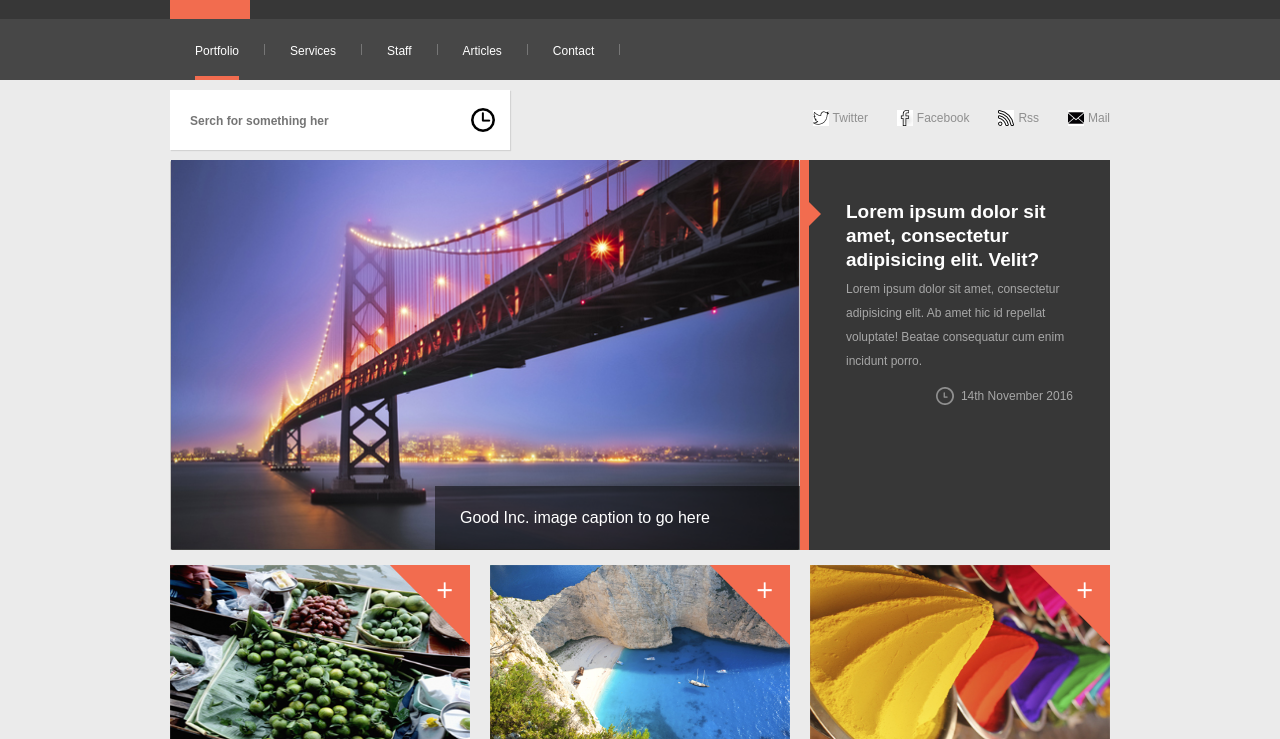
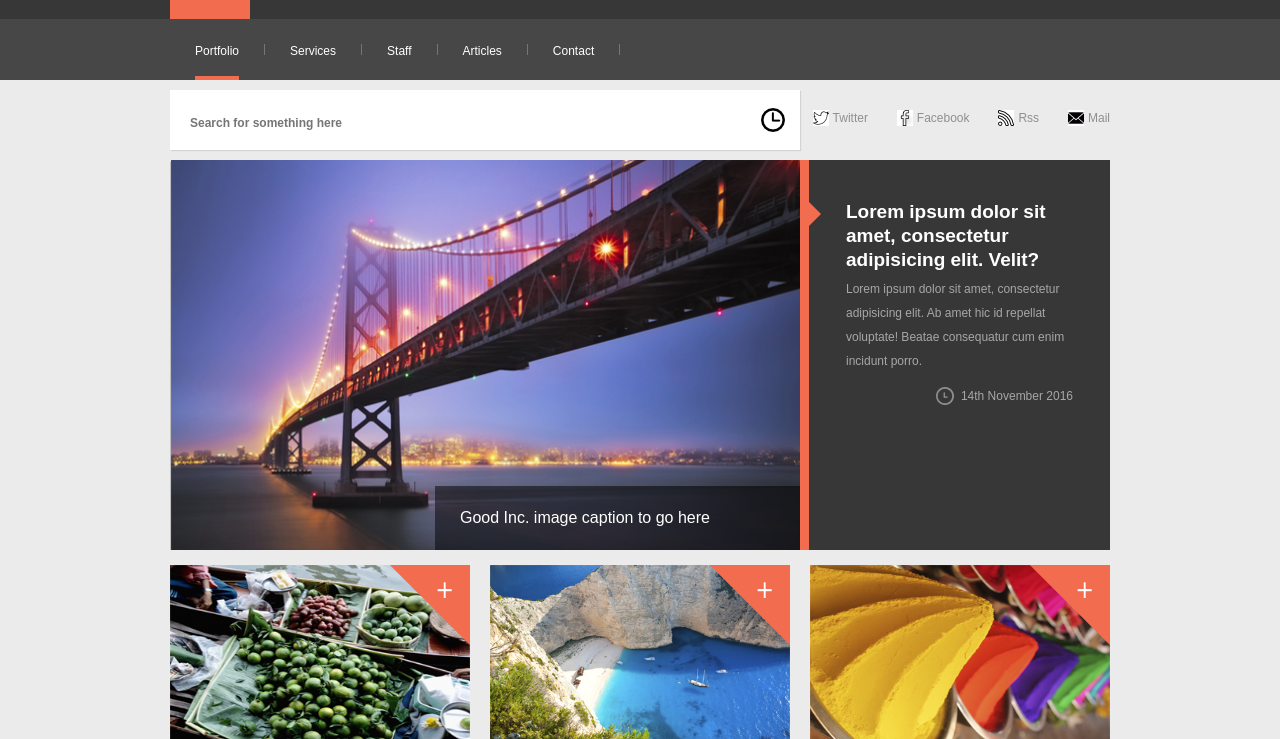
Before and after one commit to tiMorpheus/Good-Inc., a plain HTML site: page index.html in a window 1280 px wide. Shown: the part 46-785 px from the top of the page. Drawn offline with Linux system fonts and the light colour scheme.

Commit message:
pixel perfect

```diff
--- a/css/style.css
+++ b/css/style.css
@@ -185,10 +185,12 @@ table {
 }
 
 .search-wrap {
-    width: 300px;
+    width: 590px;
 }
 
 .search {
+
+    font-size: 20px;
     width: 100%;
     height: 30px;
     padding: 15px 20px;
@@ -260,7 +262,7 @@ table {
 
 .feature-img img {
     display: block;
-    width: 100%;
+    width: 101%;
     height: auto;
 }
 
--- a/index.html
+++ b/index.html
@@ -34,7 +34,7 @@
         <div class="panel-header clearfix">
             <div class="search-wrap left">
                 <form action="#">
-                    <input type="text" class="search" placeholder="Serch for something her">
+                    <input type="text" class="search" placeholder="Search for something here">
                 </form>
             </div>
             <div class="social rigth">
@@ -171,7 +171,7 @@
                             312 Comments
                         </span>
                         <span class="divide"></span>
-                        <span class="rate"><span style="width: 79%;"></span></span>
+                        <span class="rate"><span style="width: 78%;"></span></span>
                         <span class="count-votes">1254 votes</span>
 
                     </div>
```
